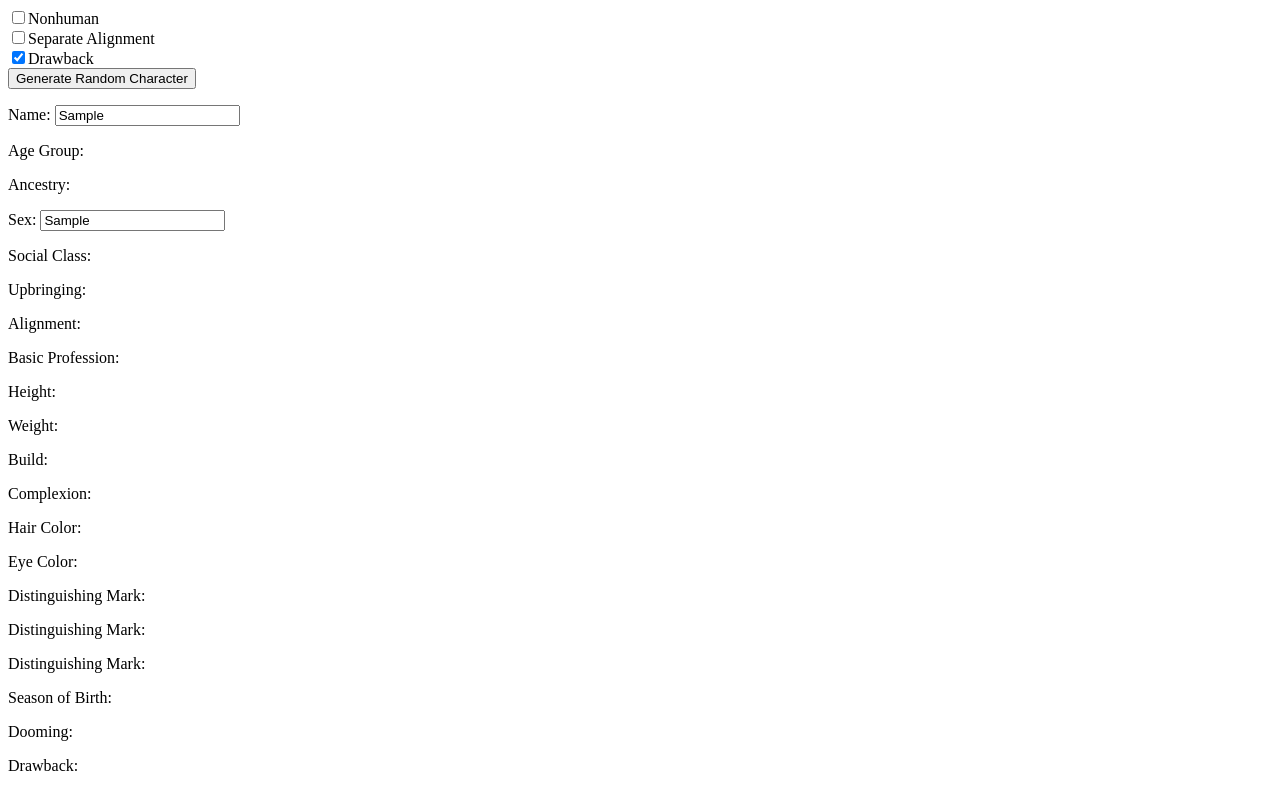
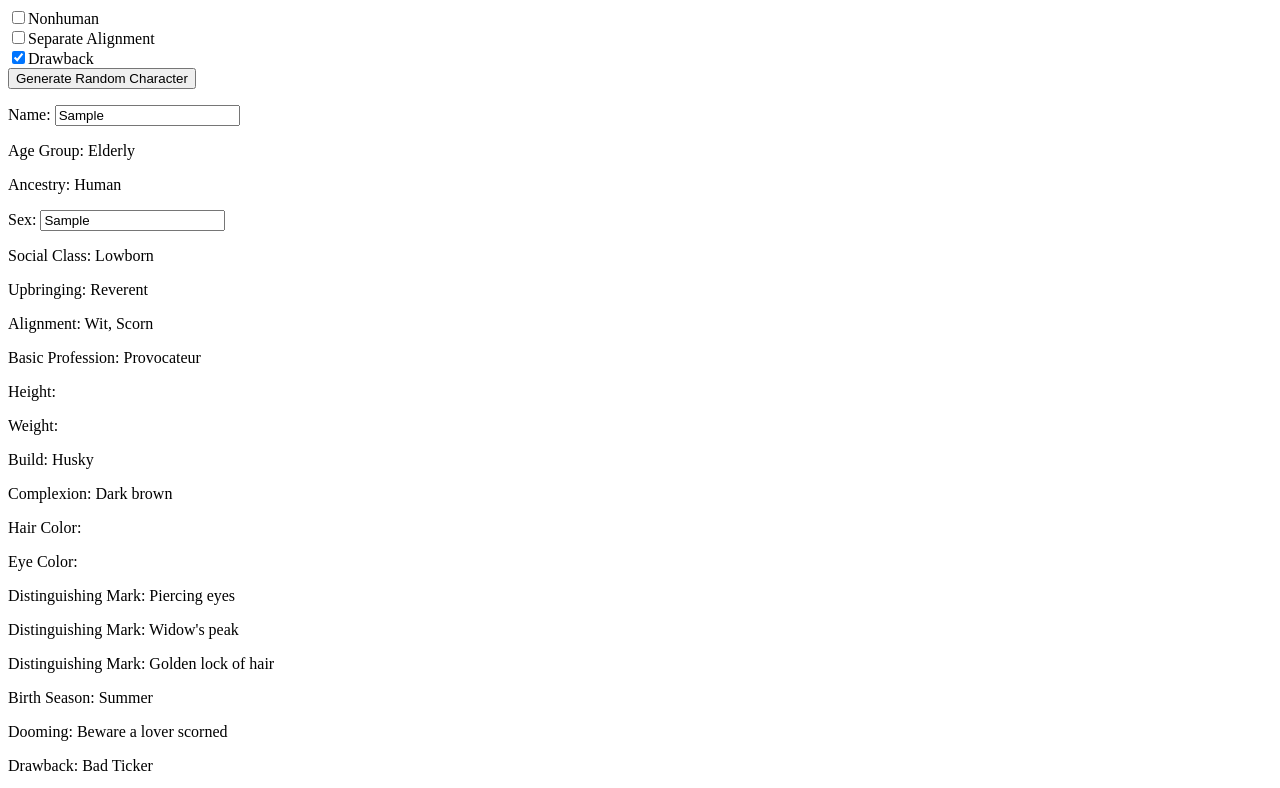
Before and after one commit to SuperbHaggis/zweihander-character-generator, a plain HTML site: page index.html in a window 1280 px wide. Both pictures are taken after typing "Sample", "Sample" into the empty fields and a click on the button "Generate Random Character". Shown: the top 788 px of the page. Drawn offline with Linux system fonts and the light colour scheme.

Commit message:
Redeclared variables and functions

```diff
--- a/index.html
+++ b/index.html
@@ -4,7 +4,7 @@
     <meta charset="UTF-8">
     <title>Zweihander Character Builder</title>
     <script src="lists.js" type="module"></script>
-    <script src="script.js" type="text/javascript"></script>
+    <script src="script.js" type="module"></script>
   </head>
 
   <body>
--- a/script.js
+++ b/script.js
@@ -11,7 +11,7 @@ let firstMark, secondMark, thirdMark;
 let attSwapped = false;
 let attReplaced = false;
 
-let dooming, age, profession, upbringing, socialClass,
+let dooming, age, profession, upbringing, favoredPrimary, socialClass,
     complexion, hairColor, eyeColor, build, birthSeason,
     trappings, drawback, ancestry, ancestralTrait;
 
@@ -56,15 +56,15 @@ let alignmentP = document.querySelector('#alignment-p');
 let drawbackP = document.querySelector('#drawback-p');
 
 //Rollers
-rolld100 = () => {
+let rolld100 = () => {
   d100 =  Math.floor(Math.random() * 100) + 1;
 };
-rolld10 = () => {
+let rolld10 = () => {
   d10 = Math.floor(Math.random() * 10) + 1;
 }
-roll3d10 = () => {
+let roll3d10 = () => {
   sum = 0;
-  for (i = 0; i < 3; i++) {
+  for (let i = 0; i < 3; i++) {
     rolld10();
     sum += d10;
   }
@@ -72,7 +72,7 @@ roll3d10 = () => {
 };
 
 //Randomize All
-randomizeAll = () => {
+let randomizeAll = () => {
   setAttributes();
   setAncestry();
   setSeason();
@@ -97,24 +97,24 @@ generateButton.addEventListener('click', e => {
 });
 
 //Set Attributes
-setAttributes = () => {
-  for (j = 0; j < 7; j++) {
+let setAttributes = () => {
+  for (let j = 0; j < 7; j++) {
     primaryAttributes[j] = (roll3d10() + 25 + '%');
     primaryBonuses[j] = primaryAttributes[j].charAt(0);
   }
   primaryBonuses = primaryBonuses.map(v => parseInt(v, 10));
   console.log(primaryAttributes);
   console.log(primaryBonuses);
-  for (i = 0; i < 7; i++) {
+  for (let i = 0; i < 7; i++) {
     attributeCheck[i].innerHTML += primaryAttributes[i];
   }
 };
 
-swapAttributes = () => {
+let swapAttributes = () => {
   attSwapped = true;
 };
 
-replaceAttributes = () => {
+let replaceAttributes = () => {
   attReplaced = true;
 };
 
@@ -137,7 +137,7 @@ attributeSwap.addEventListener('click', e => {
 });
 
 //Set Ancestry
-setAncestry = () => {
+let setAncestry = () => {
   ancestryP.textContent = 'Ancestry: ';
   if (nonhumanCheck.checked == true) {
     ancestry = ancestryArr[Math.floor(Math.random() * ancestryArr.length)];
@@ -190,26 +190,29 @@ setAncestry = () => {
       primaryBonuses[6] -= 1;
     break;
   }
+  ancestryP.textContent = 'Ancestry: ';
   console.log(ancestry);
   ancestryP.textContent = 'Ancestry: ' + ancestry;
-  for (i = 0; i < 7; i++) {
+  for (let i = 0; i < 7; i++) {
     attributeCheck[i].innerHTML += ' (' + primaryBonuses[i] + ')'
   };
   //console.log(ancestralTrait);
 };
-setAncestryTrait = () => {
+let setAncestryTrait = () => {
   //select appropriate traits based on weights (5 at 8%, 6 at 7%, 1 at 6%)
 };
 
 //Set Birth Season & Dooming
-setSeason = () => {
+let setSeason = () => {
+  seasonP.textContent = 'Birth Season: ';
   birthSeason = seasonArr[Math.floor(Math.random() * seasonArr.length)];
   console.log(birthSeason);
   seasonP.textContent += birthSeason;
   return birthSeason;
 };
 
-setDooming = (birthSeason) => {
+let setDooming = (birthSeason) => {
+  doomingP.textContent = 'Dooming: ';
   dooming = doomingArr[seasonArr.indexOf(birthSeason)][Math.floor(Math.random() * 24)];
   console.log(dooming);
   doomingP.textContent += dooming;
@@ -217,7 +220,8 @@ setDooming = (birthSeason) => {
 };
 
 //Set Complexion
-setComplexion = () => {
+let setComplexion = () => {
+  complexionP.textContent = 'Complexion: ';
   complexion = complexionArr[Math.floor(Math.random() * complexionArr.length)];
   console.log(complexion);
   complexionP.textContent += complexion;
@@ -225,7 +229,7 @@ setComplexion = () => {
 };
 
 //Set hair color
-setHairColor = () => {
+let setHairColor = () => {
   rolld100();
   switch (true) {
     case (d100 <= 18):
@@ -297,7 +301,7 @@ setHairColor = () => {
   return hairColor;
 }
 
-setHairByIndex = (hairIndex) => {
+let setHairByIndex = (hairIndex) => {
   if (ancestry == 'Elf') {
     hairColor = hairColors.elf[hairIndex];
   } else if (ancestry == 'Halfling') {
@@ -310,7 +314,7 @@ setHairByIndex = (hairIndex) => {
 };
 
 //Set eye color
-setEyeColor = () => {
+let setEyeColor = () => {
   rolld100();
   switch (true) {
     case (d100 <= 16):
@@ -374,7 +378,7 @@ setEyeColor = () => {
   return eyeColor;
 };
 
-setEyesByIndex = (eyeIndex) => {
+let setEyesByIndex = (eyeIndex) => {
   if (ancestry == 'Dwarf') {
     eyeColor = eyeColors.dwarf[eyeIndex];
   } else if (ancestry == 'Elf') {
@@ -391,7 +395,7 @@ setEyesByIndex = (eyeIndex) => {
 };
 
 //Set Age & Distinguishing Marks
-setAge = () => {
+let setAge = () => {
   rolld100();
   switch (true) {
     case (d100 <= 25):
@@ -407,12 +411,13 @@ setAge = () => {
       age = 'Elderly';
       break;
   };
+  ageP.textContent = 'Age Group: ';
   console.log(age);
   ageP.textContent += age;
   return age;
 };
 
-setMarks = () => {
+let setMarks = () => {
   marks[1] = '';
   marks[2] = '';
   marks[3] = '';
@@ -466,14 +471,14 @@ setMarks = () => {
   updateMarks();
 };
 
-updateMarks = () => {
+let updateMarks = () => {
   mark1.textContent += marks[1];
   marks[2] != null ? mark2.textContent += marks[2] : null;
   marks[3] != null ? mark3.textContent += marks[3] : null;
 };
 
 //Set Social Class
-setSocialClass = () => {
+let setSocialClass = () => {
   if (profession = 'Peasant') {
     socialClass = 'Lowborn';
   } else {
@@ -490,13 +495,14 @@ setSocialClass = () => {
       break;
     };
   };
+  classP.textContent = 'Social Class: '
   console.log(socialClass);
   classP.textContent += socialClass;
   return socialClass;
 };
 
 //Set Upbringing
-setUpbringing = () => {
+let setUpbringing = () => {
   rolld100();
   switch (true) {
     case (d100 <= 14):
@@ -528,13 +534,14 @@ setUpbringing = () => {
       favoredPrimary = 'Intelligence'
       break;
   };
+  upbringingP.textContent = 'Upbringing: ';
   console.log(upbringing + ', ' + 'Favoried Primary: ' + favoredPrimary);
   upbringingP.textContent += upbringing;
   return (upbringing, favoredPrimary);
 };
 
 //Set Archetype, Profession, Trappings
-setArchetype = () => {
+let setArchetype = () => {
   rolld100();
   switch (true) {
     case (d100 <= 15):
@@ -559,7 +566,7 @@ setArchetype = () => {
   return archetype;
 };
 
-setProfession = () => {
+let setProfession = () => {
   setArchetype();
   rolld100();
   switch (true) {
@@ -607,7 +614,7 @@ setProfession = () => {
   return profession;
 };
 
-setTrappings = () => {
+let setTrappings = () => {
   trappingsP.textContent = 'Trappings: ';
   trappings = trappingsArr[archetype].join(', ');
   //need to randomize or select from nested arrays
@@ -615,37 +622,39 @@ setTrappings = () => {
 }
 
 //Set Build, Height & Weight
-setBuild = () => {
+let setBuild = () => {
+  buildP.textContent = 'Build: ';
   build = buildArr[Math.floor(Math.random() * buildArr.length)];
   console.log(build);
   buildP.textContent += build;
   return build;
 };
 
-setHeightWeight = () => {
+let setHeightWeight = () => {
 
 };
 
 //Set Alignment
-setAlignment = () => {
+let setAlignment = () => {
   if (separateAlignmentCheck.checked == true) {
     alignment = {
       order: alignments.order[Math.floor(Math.random() * 24)],
       chaos: alignments.chaos[Math.floor(Math.random() * 24)],
     };
   } else {
-      pair = Math.floor(Math.random() * 24);
+      let pair = Math.floor(Math.random() * 24);
       alignment = {
       order: alignments.order[pair],
       chaos: alignments.chaos[pair],
     };
   }
+  alignmentP.textContent = 'Alignment: ';
   console.log(alignment.order + ', ' + alignment.chaos);
   alignmentP.textContent += alignment.order + ', ' + alignment.chaos;
 };
 
 //Set Drawback
-setDrawback = () => {
+let setDrawback = () => {
   if (drawbackCheck.checked == true) {
     rolld100();
     switch (true) {
```
